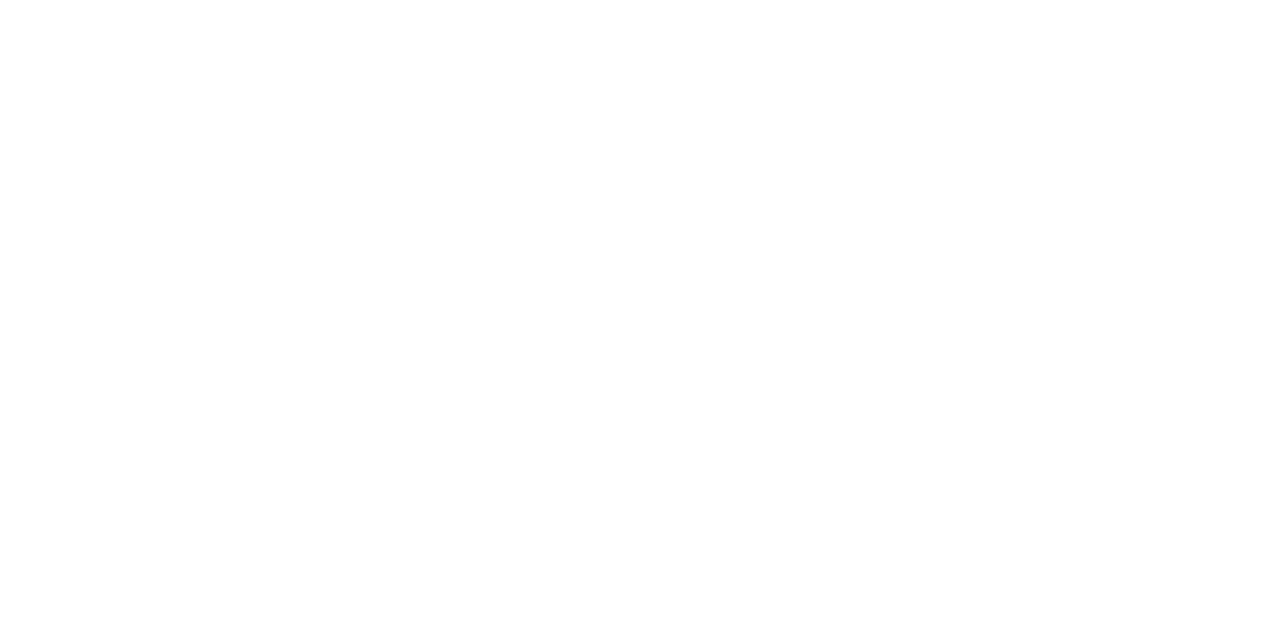
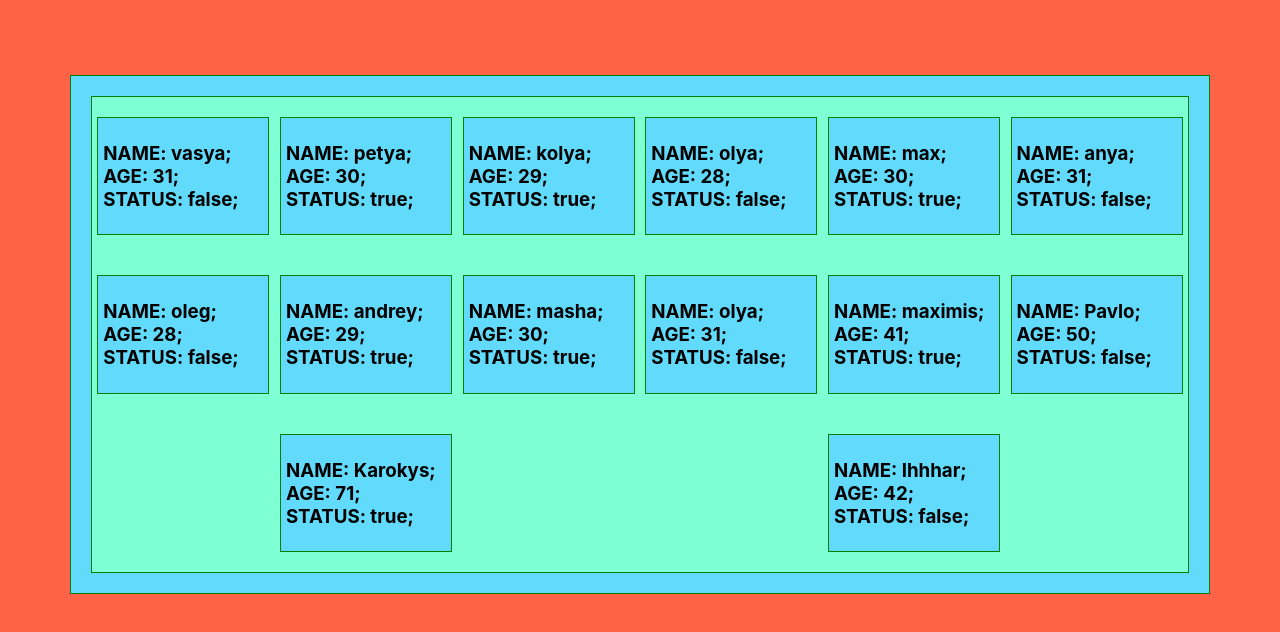
Before and after one commit to lyulka-yar/OWU-React, a React (Create React App) app in the folder react_october/: page / in a window 1280 px wide. Shown: the top 632 px of the page. Built offline with nearby package versions, Linux system fonts and the light colour scheme.

Commit message:
reactApp lesson1 done

```diff
--- a/react_october/src/App.js
+++ b/react_october/src/App.js
@@ -1,10 +1,32 @@
 import React, {Component} from 'react';
+import User from "./Components/User/User";
+import './Components/User/UserStyle.css'
 
 class App extends Component {
+    users = [ {name: 'vasya', age: 31, status: false},
+        {name: 'petya', age: 30, status: true},
+        {name: 'kolya', age: 29, status: true},
+        {name: 'olya', age: 28, status: false},
+        {name: 'max', age: 30, status: true},
+        {name: 'anya', age: 31, status: false},
+        {name: 'oleg', age: 28, status: false},
+        {name: 'andrey', age: 29, status: true},
+        {name: 'masha', age: 30, status: true},
+        {name: 'olya', age: 31, status: false},
+        {name: 'maximis', age: 41, status: true},
+        {name: 'Pavlo', age: 50, status: false},
+        {name: 'Karokys', age: 71, status: true},
+        {name: 'Ihhhar', age: 42, status: false} ];
     render() {
         return (
             <div>
-
+                {
+                    this.users.map((value)=>{
+                        return(
+                            <User user={value}/>
+                        )
+                    })
+                }
             </div>
         );
     }
--- /dev/null
+++ b/react_october/src/Components/User/User.js
@@ -0,0 +1,18 @@
+import React, {Component} from 'react';
+
+class User extends Component {
+    render() {
+        let {user} = this.props;
+        return (
+            <div>
+                <h3>
+                    NAME:  {user.name};<br/>
+                        AGE:  {user.age};<br/>
+                    STATUS:  {user.status.toString()};<br/>
+                </h3>
+            </div>
+        );
+    }
+}
+
+export default User;
--- /dev/null
+++ b/react_october/src/Components/User/UserStyle.css
@@ -0,0 +1,26 @@
+body {
+    background: tomato;
+    padding: 50px;
+
+}
+div > div > div {
+    min-width: 160px;
+    padding: 5px;
+    background: #61dafb;
+    margin: 20px auto;
+
+}
+
+div {
+    min-width: 250px;
+    margin: 25px 20px;
+    border: green 1px solid;
+    background: #61dafb;
+}
+
+ div > div {
+     margin: 20px;
+     display: flex;
+     flex-wrap: wrap;
+     background: aquamarine;
+ }
```
